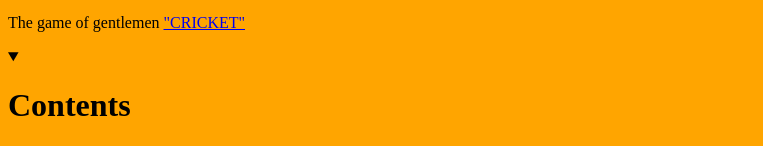
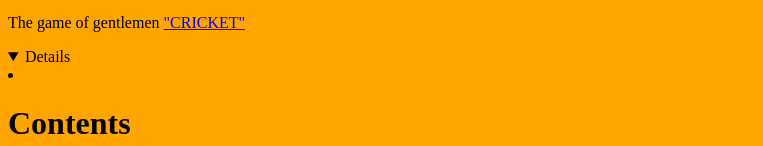
Before and after one commit to Jyotirmoy-21/jyotirmoy21.github.io, a plain HTML site: page Cricket.html in a window 1280 px wide. Shown: the part 586-732 px from the top of the page, without its empty margins (0-763 px from the left). Drawn offline with Linux system fonts and the light colour scheme.

Commit message:
Update Cricket.html

```diff
--- a/Cricket.html
+++ b/Cricket.html
@@ -14,7 +14,7 @@ alt="cricket">
 <p>The game of gentlemen <a href="http://en.wikipedia.org/wiki/Cricket">&quot;CRICKET&quot;</a></p>
 
 <details open>
-<summary><h1>Contents</h1></summary>
+<li><h1>Contents</h1></li>
 <ol><li>Introduction to the game</li>
 <li>History</li>
 <li>Laws and gameplay</li>
```
